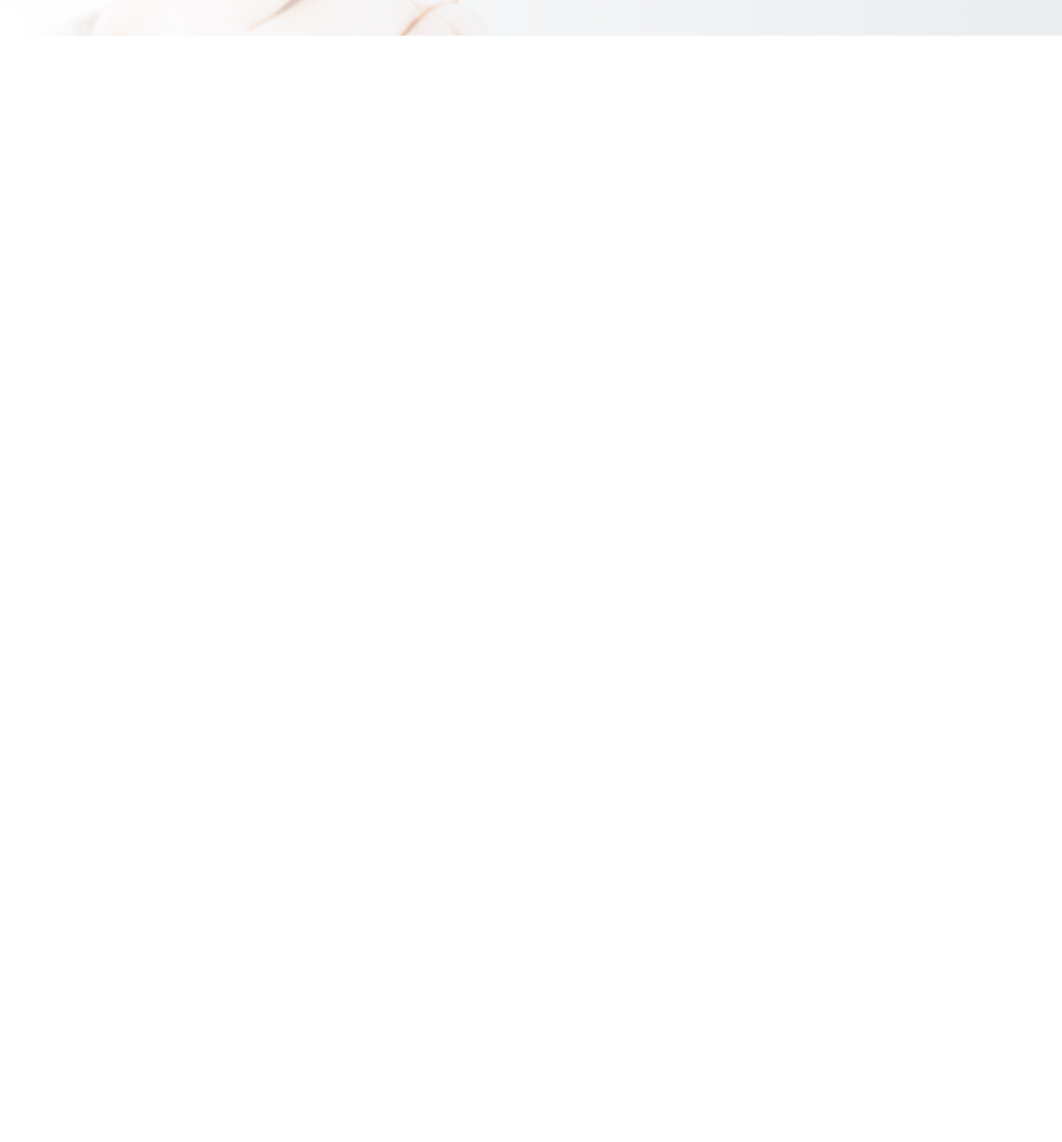
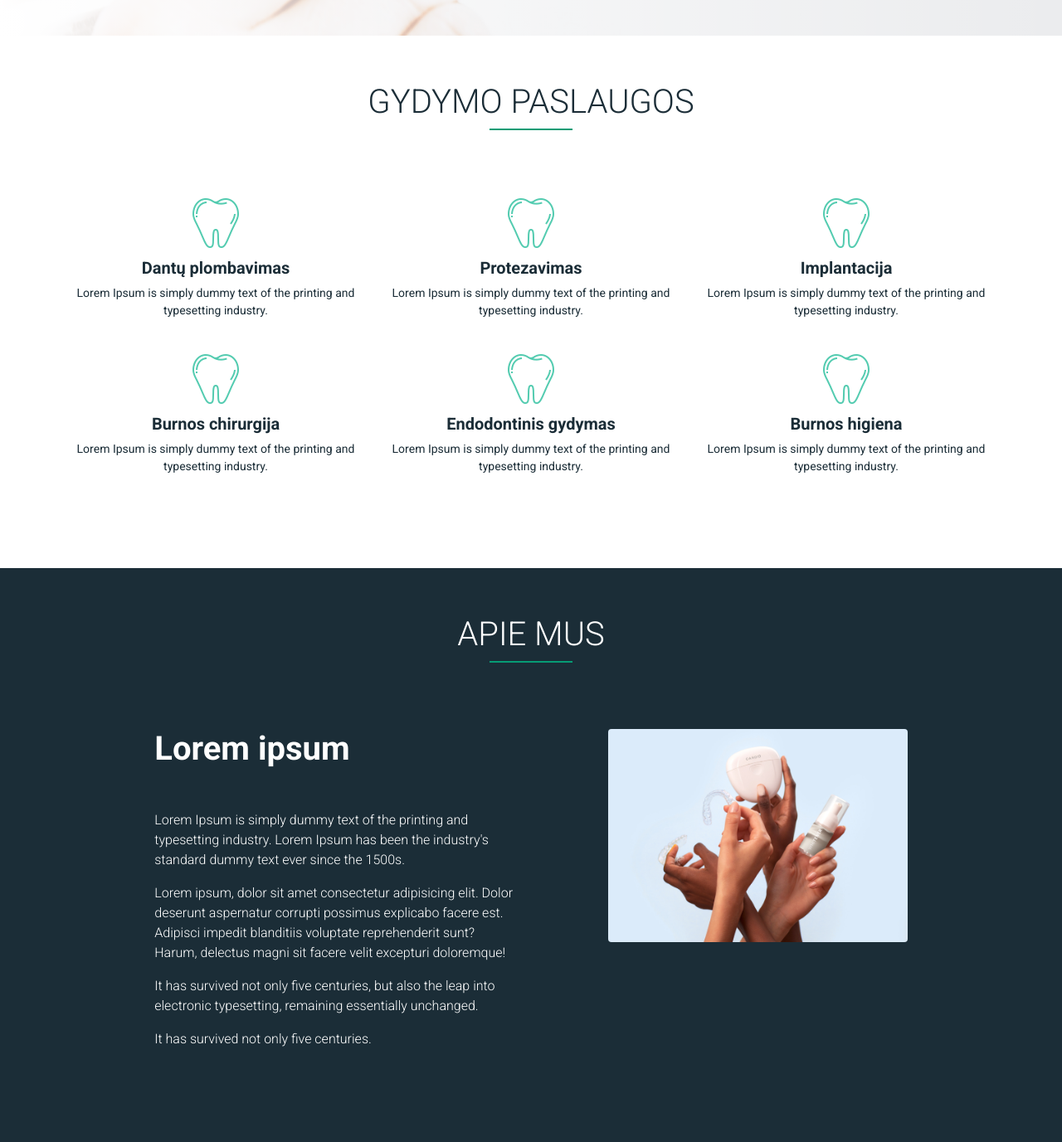
Before and after one commit to Laucys/1-HTML-Aspidontas, a plain HTML site: page index.html in a window 1280 px wide. Shown: the part 690-2067 px from the top of the page at 83% size. Before the commit the page ends 800 px from the top, so only its background shows below. Drawn offline with nearby package versions, Linux system fonts and the light colour scheme; a script that the page names is missing.

Commit message:
services and about us sections

```diff
--- /dev/null
+++ b/css/spacing.css
@@ -0,0 +1,79 @@
+.mt-6 {
+    margin-top: 3.5rem;
+}
+
+.mt-7 {
+    margin-top: 4rem;
+}
+
+.mt-8 {
+    margin-top: 5rem;
+}
+
+.mt-9 {
+    margin-top: 5.5rem;
+}
+
+.mt-10 {
+    margin-top: 6rem;
+}
+
+.mb-6 {
+    margin-bottom: 3.5rem;
+}
+
+.mb-7 {
+    margin-bottom: 4rem;
+}
+
+.mb-8 {
+    margin-bottom: 5rem;
+}
+
+.mb-9 {
+    margin-bottom: 5.5rem;
+}
+
+.mb-10 {
+    margin-bottom: 6rem;
+}
+
+.pt-6 {
+    padding-top: 3.5rem;
+}
+
+.pt-7 {
+    padding-top: 4rem;
+}
+
+.pt-8 {
+    padding-top: 5rem;
+}
+
+.pt-9 {
+    padding-top: 5.5rem;
+}
+
+.pt-10 {
+    padding-top: 6rem;
+}
+
+.pb-6 {
+    padding-bottom: 3.5rem;
+}
+
+.pb-7 {
+    padding-bottom: 4rem;
+}
+
+.pb-8 {
+    padding-bottom: 5rem;
+}
+
+.pb-9 {
+    padding-bottom: 5.5rem;
+}
+
+.pb-10 {
+    padding-bottom: 6rem;
+}
--- a/css/styles.css
+++ b/css/styles.css
@@ -16,6 +16,10 @@ body {
     overflow-x: hidden;
     scroll-behavior: smooth;
 }
+
+/************************************/
+/*********  COMMON CLASSES  *********/
+/************************************/
 
 
 
@@ -92,3 +96,55 @@ ul.nav a:hover {
     background-color: #1b2d37;
     border-color: #1b2d37;
 }
+
+/************************************/
+/********  GYDYMO PASLAUGOS  ********/
+/************************************/
+
+.heading h1 {
+    text-transform: uppercase;
+    font-weight: 300;
+    text-align: center;
+}
+
+.line {
+    width: 100px;
+    height: 2px;
+    background-color: #069c75 ;
+}
+
+.services-list h5 {
+    margin-top: 10px;
+    font-weight: bold;
+}
+
+.services-list p {
+    font-size: 14px;
+}
+
+/************************************/
+/************  APIE MUS  ************/
+/************************************/
+
+.about {
+    background-color: #1b2d37;
+    color: #fff;
+}
+
+.about-text h1 {
+    font-weight: bold;
+}
+
+.about-text p {
+    font-weight: 300;
+}
+
+.text-1 {
+    margin-top: 50px;
+}
+
+.about-img img {
+    border-radius: 4px;
+    width: 100%;
+
+}
--- a/index.html
+++ b/index.html
@@ -12,6 +12,7 @@
   <link rel="stylesheet" href="https://stackpath.bootstrapcdn.com/bootstrap/4.4.1/css/bootstrap.min.css"
     integrity="sha384-Vkoo8x4CGsO3+Hhxv8T/Q5PaXtkKtu6ug5TOeNV6gBiFeWPGFN9MuhOf23Q9Ifjh" crossorigin="anonymous">
   <link rel="stylesheet" type="text/css" href="css/styles.css" />
+  <link rel="stylesheet" type="text/css" href="css/spacing.css" />
   <link
     href="https://fonts.googleapis.com/css?family=Roboto:100,100i,300,300i,400,400i,500,500i,700,700i,900,900i&display=swap"
     rel="stylesheet" />
@@ -62,9 +63,71 @@
         </div>
     </div>
 
-    <div class="container">
+    <div class="container pt-6 pb-10">
+      <div class="row justify-content-center">
+        <div class="heading w-100">
+          <h1>Gydymo paslaugos</h1>
+        </div>
+        <div class="line mb-8"></div>
+      </div>
+        <div class="row text-center">
+          <div class="col-md-4 services-list">
+            <img src="/img/tooth.png" alt="tooth icon">
+            <h5>Dantų plombavimas</h5>
+            <p>Lorem Ipsum is simply dummy text of the printing and typesetting industry.</p>
+          </div>
+          <div class="col-md-4 services-list">
+            <img src="/img/tooth.png" alt="tooth icon">
+            <h5>Protezavimas</h5>
+            <p>Lorem Ipsum is simply dummy text of the printing and typesetting industry.</p>
+          </div>
+          <div class="col-md-4 services-list">
+            <img src="/img/tooth.png" alt="tooth icon">
+            <h5>Implantacija</h5>
+            <p>Lorem Ipsum is simply dummy text of the printing and typesetting industry.</p>
+          </div>
+        </div>
+        <div class="row text-center mt-4">
+          <div class="col-md-4 services-list">
+            <img src="/img/tooth.png" alt="tooth icon">
+            <h5>Burnos chirurgija</h5>
+            <p>Lorem Ipsum is simply dummy text of the printing and typesetting industry.</p>
+          </div>
+          <div class="col-md-4 services-list">
+            <img src="/img/tooth.png" alt="tooth icon">
+            <h5>Endodontinis gydymas</h5>
+            <p>Lorem Ipsum is simply dummy text of the printing and typesetting industry.</p>
+          </div>
+          <div class="col-md-4 services-list">
+            <img src="/img/tooth.png" alt="tooth icon">
+            <h5>Burnos higiena</h5>
+            <p>Lorem Ipsum is simply dummy text of the printing and typesetting industry.</p>
+          </div>
+        </div>
+    </div>
 
+    <div class="container-fluid pt-6 pb-10 about">
+      <div class="row justify-content-center">
+        <div class="heading w-100">
+          <h1>Apie mus</h1>
+        </div>
+        <div class="line mb-8"></div>
+      </div>
+      <div class="row w-75 mr-auto ml-auto">
+        <div class="col-md-6 about-text">
+          <h1>Lorem ipsum</h1>
+          <p class="text-1">Lorem Ipsum is simply dummy text of the printing and typesetting industry. Lorem Ipsum has been the industry's standard dummy text ever since the 1500s. </p>
+          <p>Lorem ipsum, dolor sit amet consectetur adipisicing elit. Dolor deserunt aspernatur corrupti possimus explicabo facere est. Adipisci impedit blanditiis voluptate reprehenderit sunt? Harum, delectus magni sit facere velit excepturi doloremque! </p>
+          <p>It has survived not only five centuries, but also the leap into electronic typesetting, remaining essentially unchanged. </p>
+          <p>It has survived not only five centuries.</p>
+        </div>
+        <div class="col-md-5 about-img ml-auto">
+          <img src="img/apie-mus.jpg" alt="about-us image">
+        </div>
+      </div>
     </div>
+
+
 
 
 
```
Also changed, not shown: img/apie-mus.jpg (added), img/tooth.png (added).
